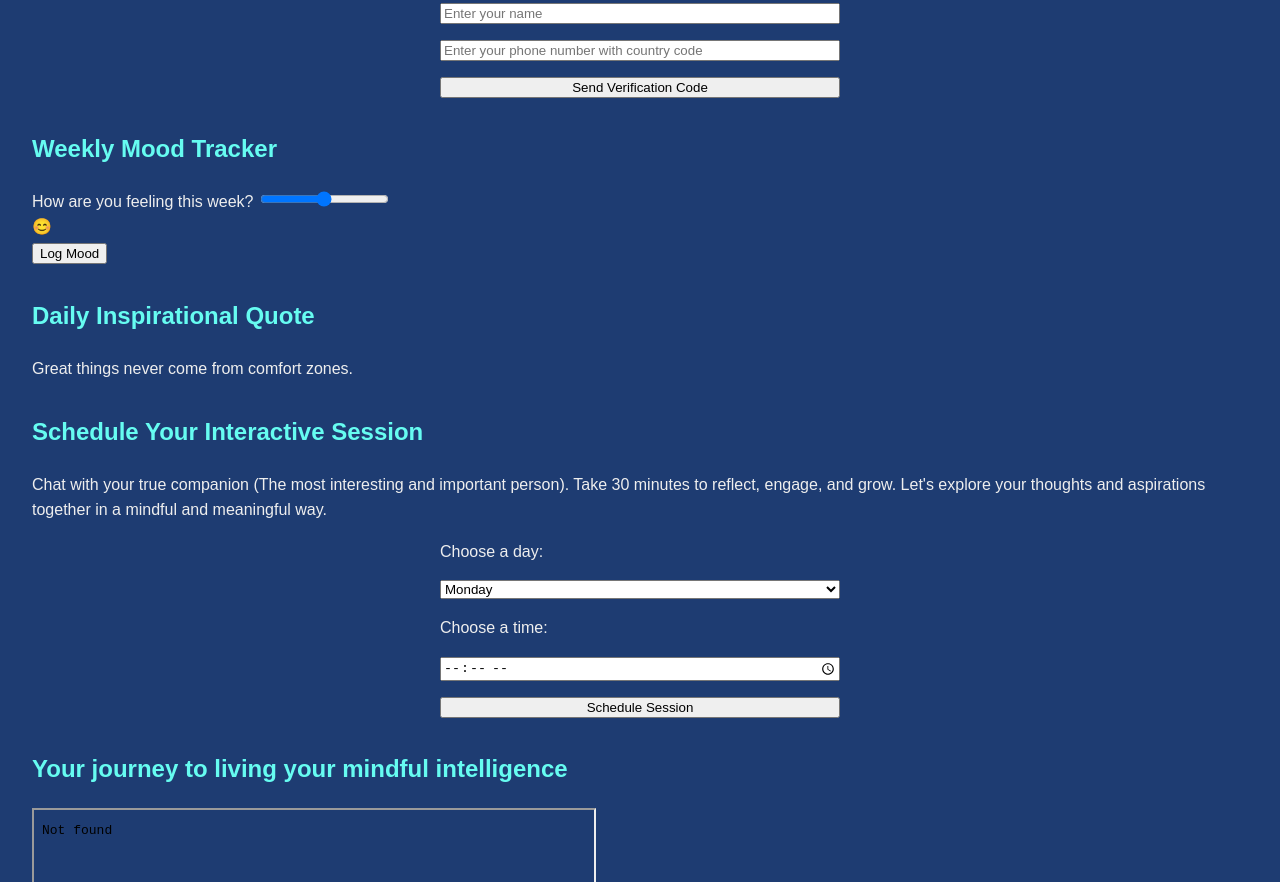
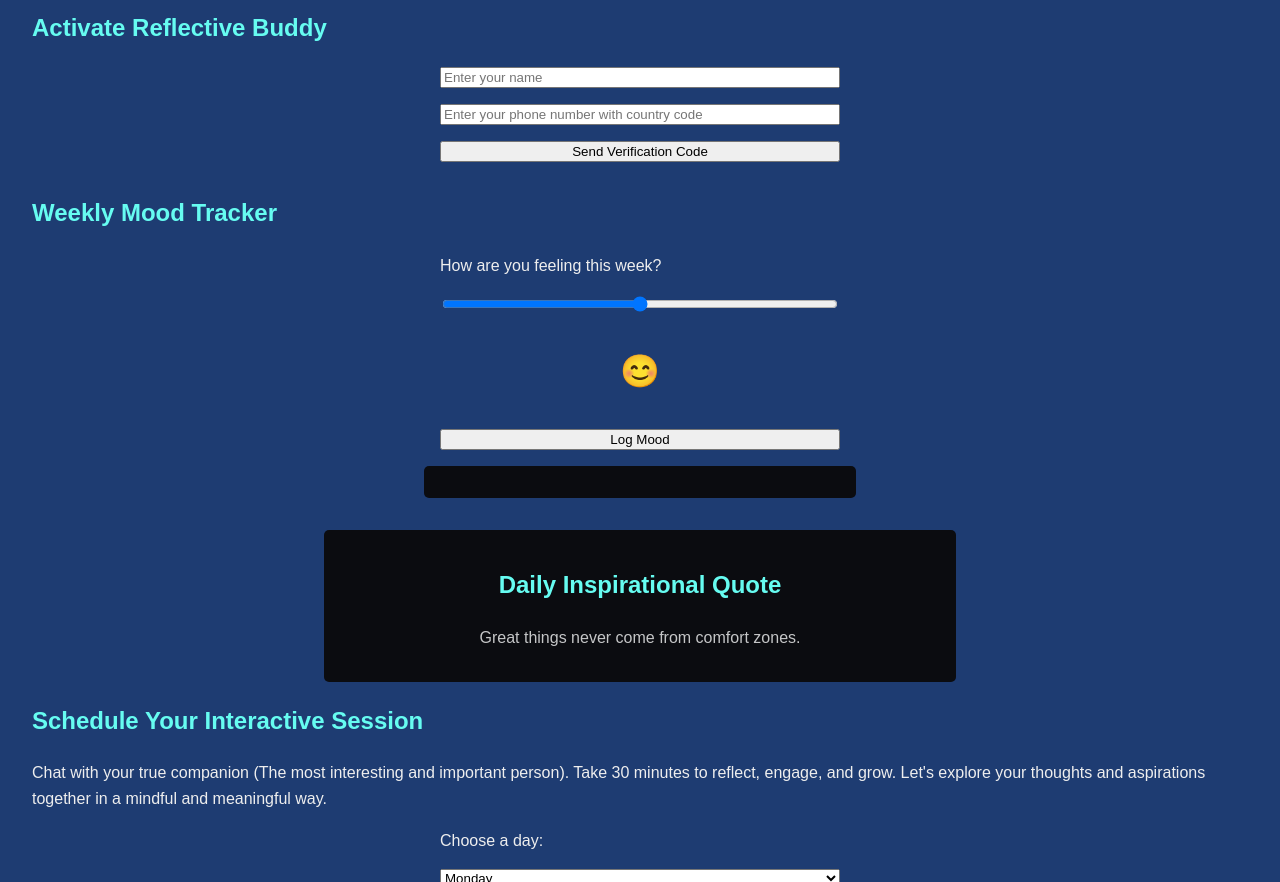
Before and after one commit to avinashn2016/curiouscompanion, a website: page index.html in a window 1280 px wide. Shown: the part 1071-1953 px from the top of the page. Drawn offline with Linux system fonts and the light colour scheme.

Commit message:
styles.css

```diff
--- a/styles.css
+++ b/styles.css
@@ -36,7 +36,7 @@ h2 {
   color: #66fcf1;
 }
 
-#summary, #current-week {
+#summary, #current-week, #current-date-time {
   background-color: #0b0c10;
   padding: 1rem;
   border-radius: 5px;
@@ -65,12 +65,40 @@ h2 {
 }
 
 #signup-form,
-#schedule-form {
+#verify-form,
+#schedule-form,
+#mood-form {
   display: flex;
   flex-direction: column;
   gap: 1rem;
   max-width: 400px;
   margin: 0 auto;
+}
+
+#mood-log {
+  margin-top: 1rem;
+  background-color: #0b0c10;
+  padding: 1rem;
+  border-radius: 5px;
+  color: #c5c6c7;
+  max-width: 400px;
+  margin: 1rem auto;
+}
+
+#mood-emoji {
+  font-size: 2rem;
+  text-align: center;
+  margin: 1rem 0;
+}
+
+#inspirational-quote {
+  background-color: #0b0c10;
+  padding: 1rem;
+  border-radius: 5px;
+  color: #c5c6c7;
+  max-width: 600px;
+  margin: 1rem auto;
+  text-align: center;
 }
 
 .video-container {
```
